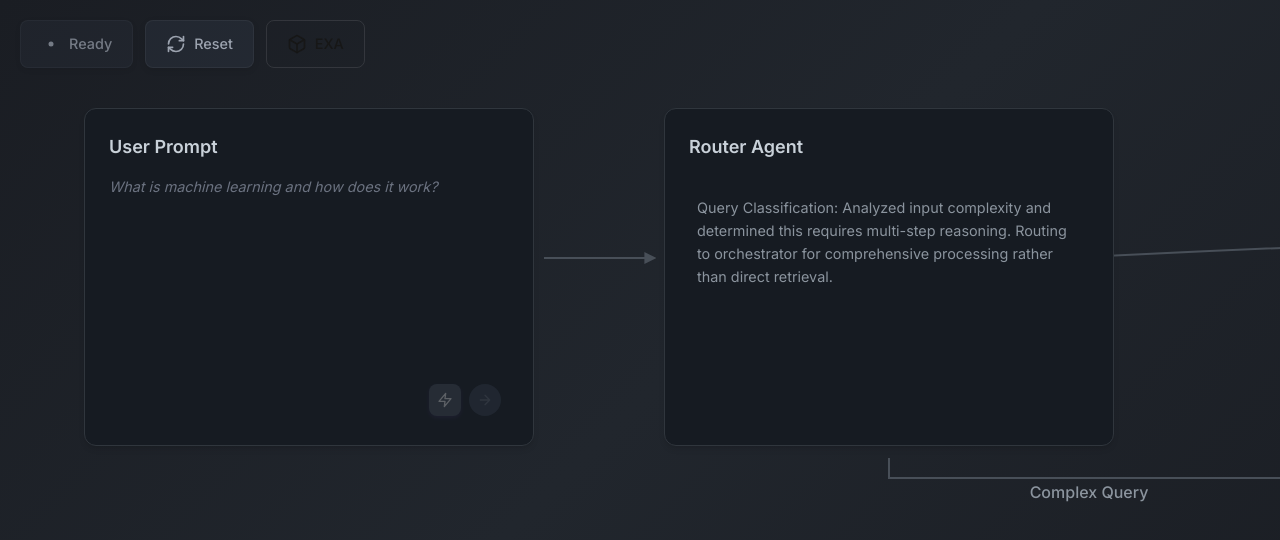
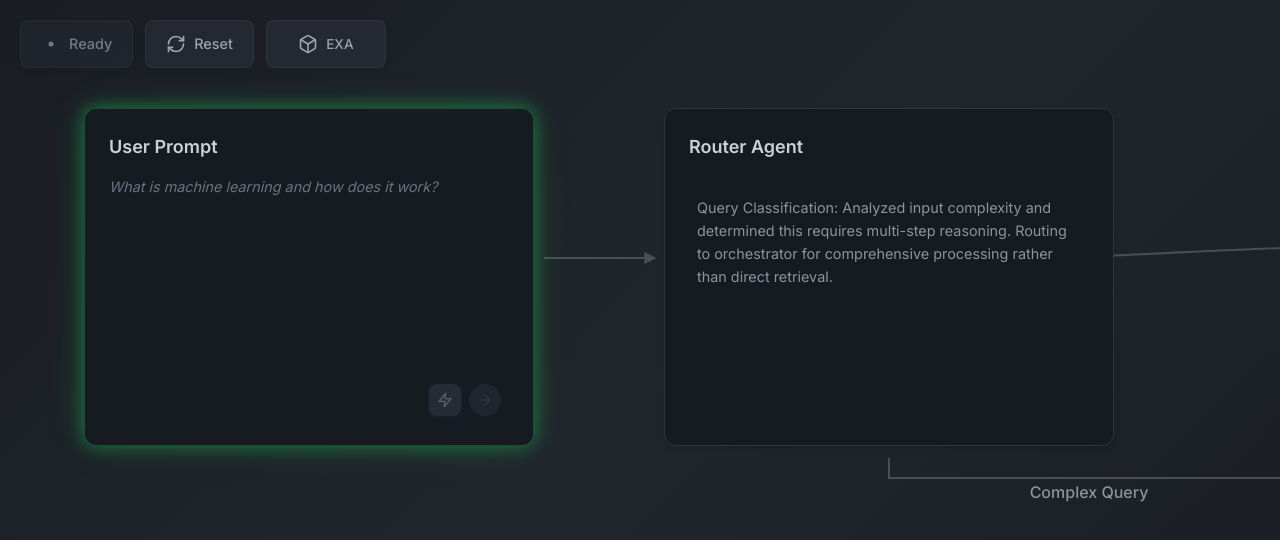
Before and after one commit to dkoh2018/rag_viz, a Next.js app: page / in a window 1280 px wide. Shown: the top 540 px of the page. Built offline with nearby package versions, Linux system fonts and the light colour scheme.

Commit message:
working on retrivela

```diff
--- a/src/app/page.tsx
+++ b/src/app/page.tsx
@@ -284,7 +284,7 @@ export default function RAGVisualization() {
 
         {/* Research Model Toggle Button */}
         <button
-          className={`${styles.statusButton} ${styles.modelToggleButton}`}
+          className={`${styles.statusButton} ${styles.researchModelButton}`}
           onClick={handleResearchModelToggle}
           title={`Current: ${researchModel.toUpperCase()} - Click to cycle through research models`}
         >
@@ -312,6 +312,7 @@ export default function RAGVisualization() {
                   onPromptSubmit={handlePromptSubmit}
                   isProcessing={isProcessing}
                   submittedPrompt={userPrompt}
+                  showReadyGlow={!isProcessing && userPrompt === ''}
                 />
               );
             } else {
```
